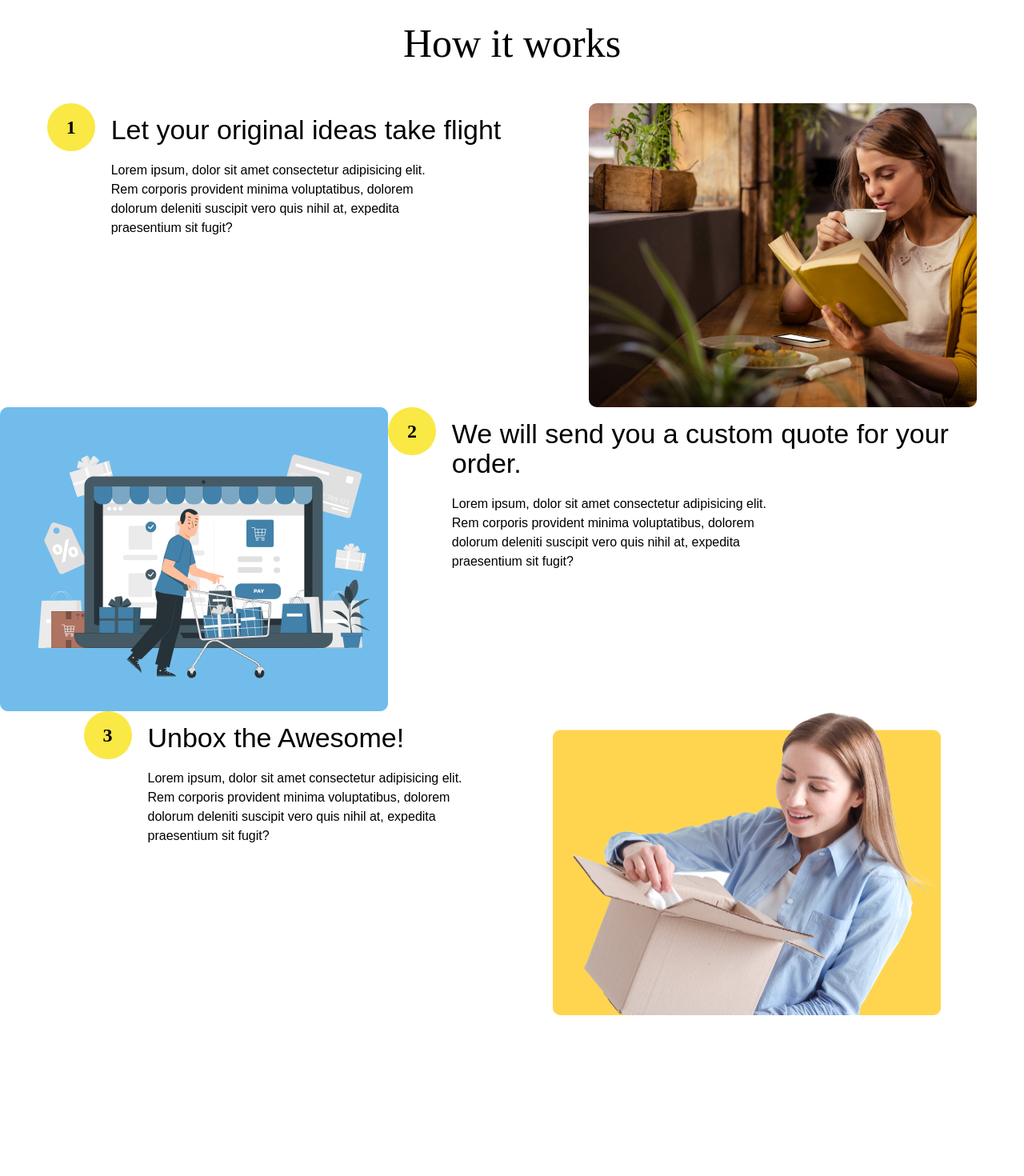
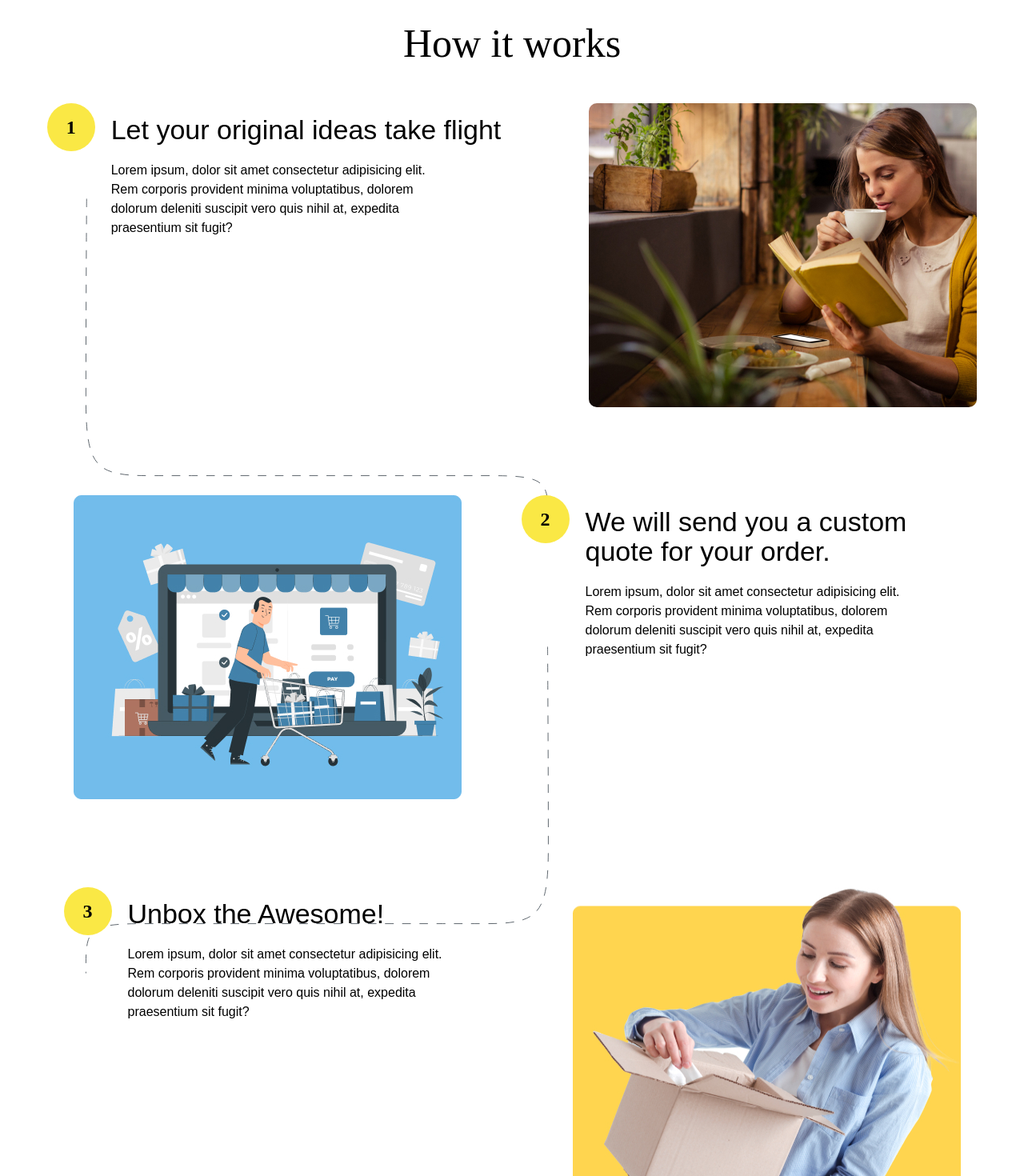
Before and after one commit to Soysauc/Contrast-Marketing, a Next.js app: page / in a window 1280 px wide. Shown: the part 300-1770 px from the top of the page at 80% size. Before the commit the page ends 1669 px from the top, so only its background shows below. Built offline with nearby package versions, Linux system fonts and the light colour scheme; a web font is replaced by a local one.

Commit message:
how it works desktop complete

```diff
--- a/src/components/HowItWorks.tsx
+++ b/src/components/HowItWorks.tsx
@@ -9,6 +9,9 @@ export default function HowItWorks() {
         <div className={styles['how-it-works__item']}>
           <div className={styles.circle}>
             <span className={styles.number}>1</span>
+          </div>
+          <div className={styles['vector-1-container']}>
+            <Image src={'/Vector1.svg'} width={580} height={480} alt='Line 1' />
           </div>
           <div className={styles['how-it-works__text-1']}>
             <h3>Let your original ideas take flight</h3>
@@ -32,12 +35,18 @@ export default function HowItWorks() {
             width={485}
             height={380}
             alt='shopping cart'
+            style={{ marginLeft: '15px' }}
           />
           <div className={styles.circle}>
             <span className={styles.number}>2</span>
           </div>
+          <div className={styles['vector-2-container']}>
+            <Image src={'/Vector2.svg'} width={580} height={480} alt='Line 1' />
+          </div>
           <div>
-            <h3>We will send you a custom quote for your order.</h3>
+            <h3 style={{ maxWidth: '472px' }}>
+              We will send you a custom quote for your order.
+            </h3>
             <p>
               Lorem ipsum, dolor sit amet consectetur adipisicing elit. Rem
               corporis provident minima voluptatibus, dolorem dolorum deleniti
@@ -62,6 +71,7 @@ export default function HowItWorks() {
             width={485}
             height={380}
             alt='unboxing'
+            style={{ marginLeft: '50px' }}
           />
         </div>
       </div>
--- a/src/styles/HowItWorks.module.scss
+++ b/src/styles/HowItWorks.module.scss
@@ -13,13 +13,30 @@
   margin-top: 129px;
   margin-bottom: 39px;
 }
+.vector-1-container {
+  position: absolute;
+  top: 64%; // Adjust this value to move the vector up or down
+  left: 50%;
+  transform: translateX(-92%);
+  z-index: -1;
+}
+.vector-2-container {
+  position: absolute;
+  top: 134%; // Adjust this value to move the vector up or down
+  left: 50%;
+  transform: translateX(-92%);
+  z-index: -1;
+}
 .how-it-works__item {
   display: flex;
+  margin-bottom: 110px;
 }
 .how-it-works__text-1 {
   margin-right: 110px;
 }
-
+.how-it-works__item:nth-child(2) .circle {
+  margin-left: 75px;
+}
 .circle {
   display: flex;
   align-items: center;
```
Also changed, not shown: public/Vector1.svg (added), public/Vector2.svg (added).
